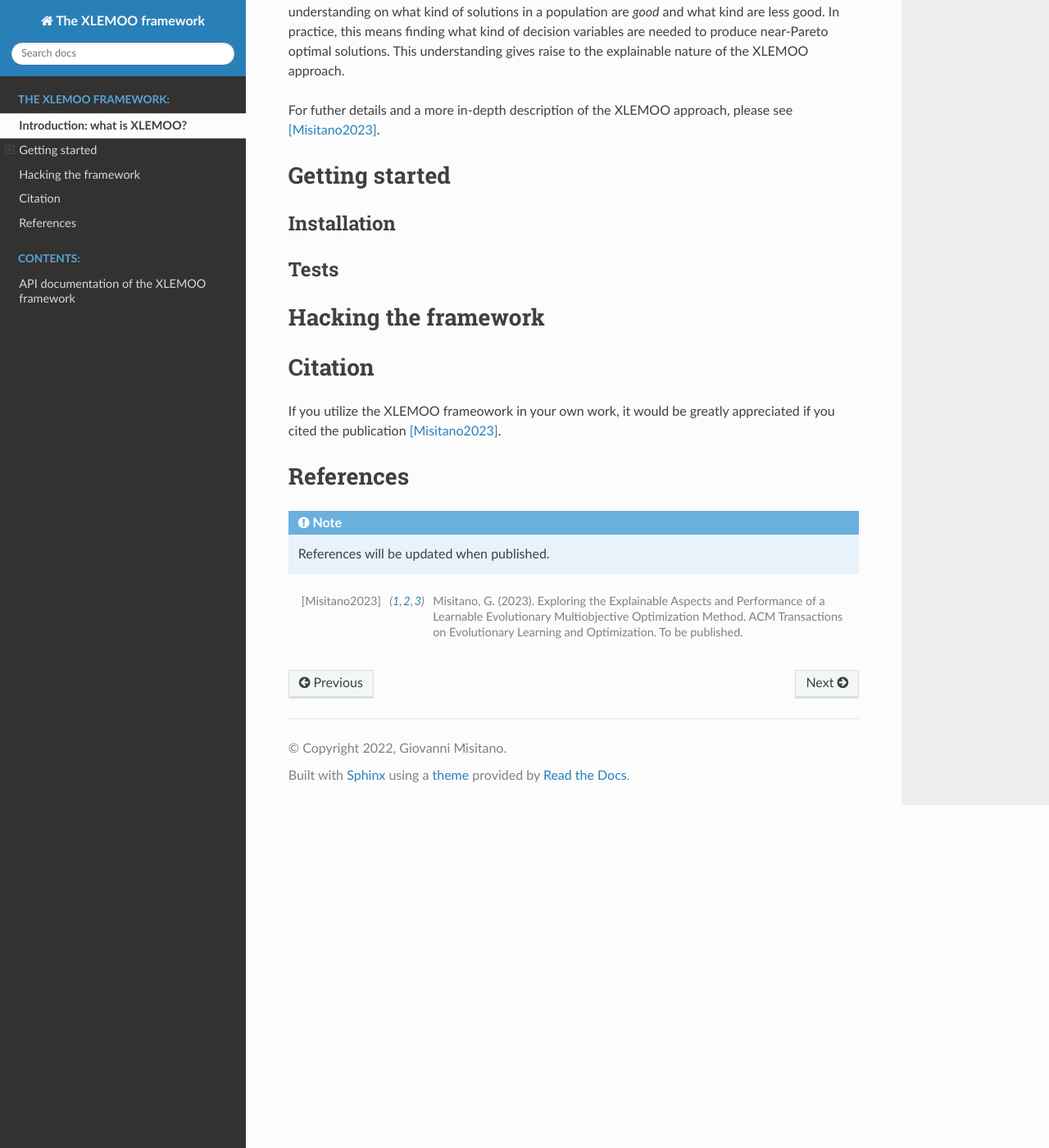
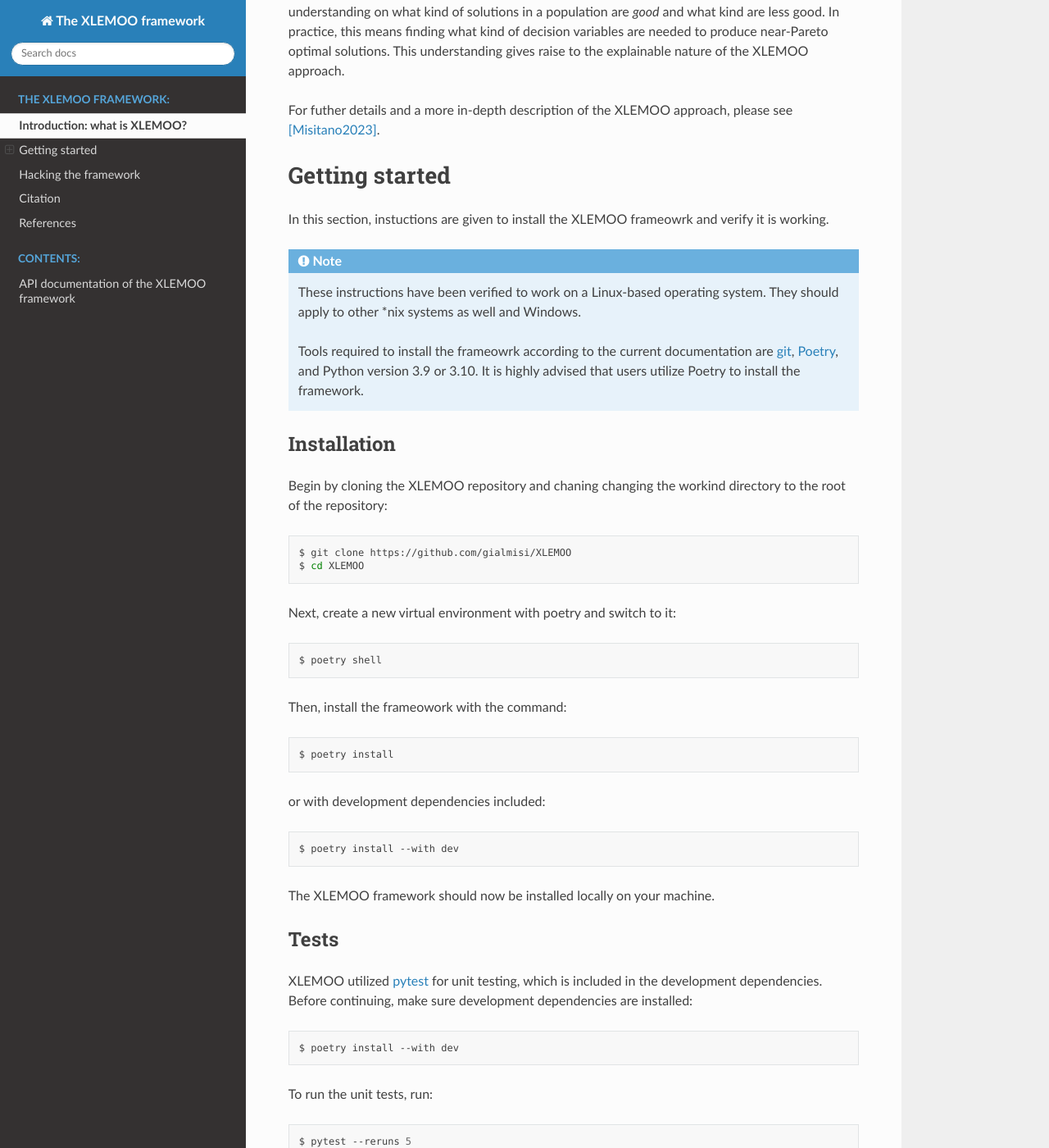
Before and after one commit to gialmisi/XLEMOO, a Sphinx documentation site: the page built from docs/introduction.rst, in a window 1280 px wide and 1400 px high, scrolled down 914 px. Shown: the whole window at 82% size. Built offline with Sphinx 7.4.7 and the Read the Docs theme 2.0.0, drawn with Linux system fonts in a browser that asks for light colours; pages that are not in the unit, such as notebooks, are missing from menus; some of the changed text lies outside the part shown.

Commit message:
Wrote installation instructions, moved dev dependencies around in pyproject.toml.

```diff
--- a/docs/introduction.rst
+++ b/docs/introduction.rst
@@ -30,11 +30,72 @@ For futher details and a more in-depth description of the XLEMOO approach, pleas
 Getting started
 ===============
 
+In this section, instuctions are given to install the XLEMOO frameowrk and verify it is working.
+
+.. note::
+
+    These instructions have been verified to work on a Linux-based operating system. They should
+    apply to other \*nix systems as well and Windows.
+
+    Tools required to install the frameowrk according to the current documentation are
+    `git`_, `Poetry`_, and Python version 3.9 or 3.10.
+    It is highly advised that users utilize Poetry to install the framework.
+
 Installation
 ------------
 
+Begin by cloning the XLEMOO repository and chaning changing the workind directory to the root of the repository:
+
+.. code-block:: shell
+
+    $ git clone https://github.com/gialmisi/XLEMOO
+    $ cd XLEMOO
+
+Next, create a new virtual environment with poetry and switch to it:
+
+.. code-block:: shell
+
+    $ poetry shell
+
+Then, install the frameowork with the command:
+
+.. code-block:: shell
+
+    $ poetry install
+
+or with development dependencies included:
+
+.. code-block:: shell
+
+    $ poetry install --with dev
+
+
+The XLEMOO framework should now be installed locally on your machine.
+
 Tests
 -----
+
+XLEMOO utilized `pytest`_ for unit testing, which is included in the development dependencies. Before continuing,
+make sure development dependencies are installed:
+
+.. code-block:: shell
+
+    $ poetry install --with dev
+
+To run the unit tests, run:
+
+.. code-block:: shell
+
+    $ pytest --reruns 5
+
+.. note::
+
+    The ``--reruns 5`` options is used to ensure that some tests are run multiple times in case of failure. Because
+    of the heuristic nature of some computations, all tests may not always pass due to some numerical checks.
+    This is expected.
+
+If everything is working as expected, the tests should all pass with no errors (some warnings are expected).
+
 
 Hacking the framework
 =====================
@@ -54,3 +115,7 @@ References
 
 .. [Misitano2023]
     Misitano, G. (2023). Exploring the Explainable Aspects and Performance of a Learnable Evolutionary Multiobjective Optimization Method. ACM Transactions on Evolutionary Learning and Optimization. To be published.
+
+.. _git: https://git-scm.com/
+.. _Poetry: https://python-poetry.org/
+.. _pytest: https://docs.pytest.org/en/7.3.x/
```
Also changed, not shown: pyproject.toml (+6 -8 lines), 1 other file.
